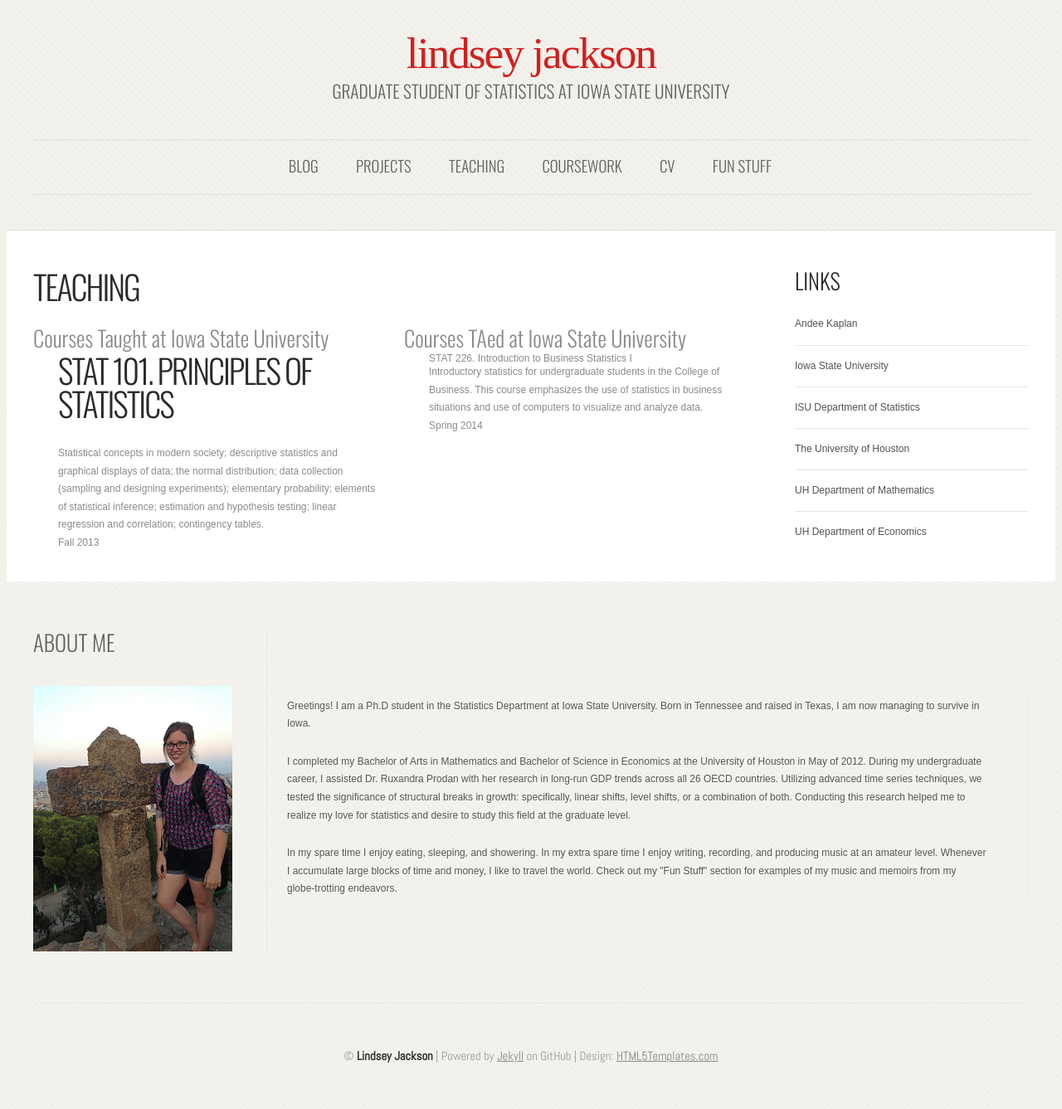
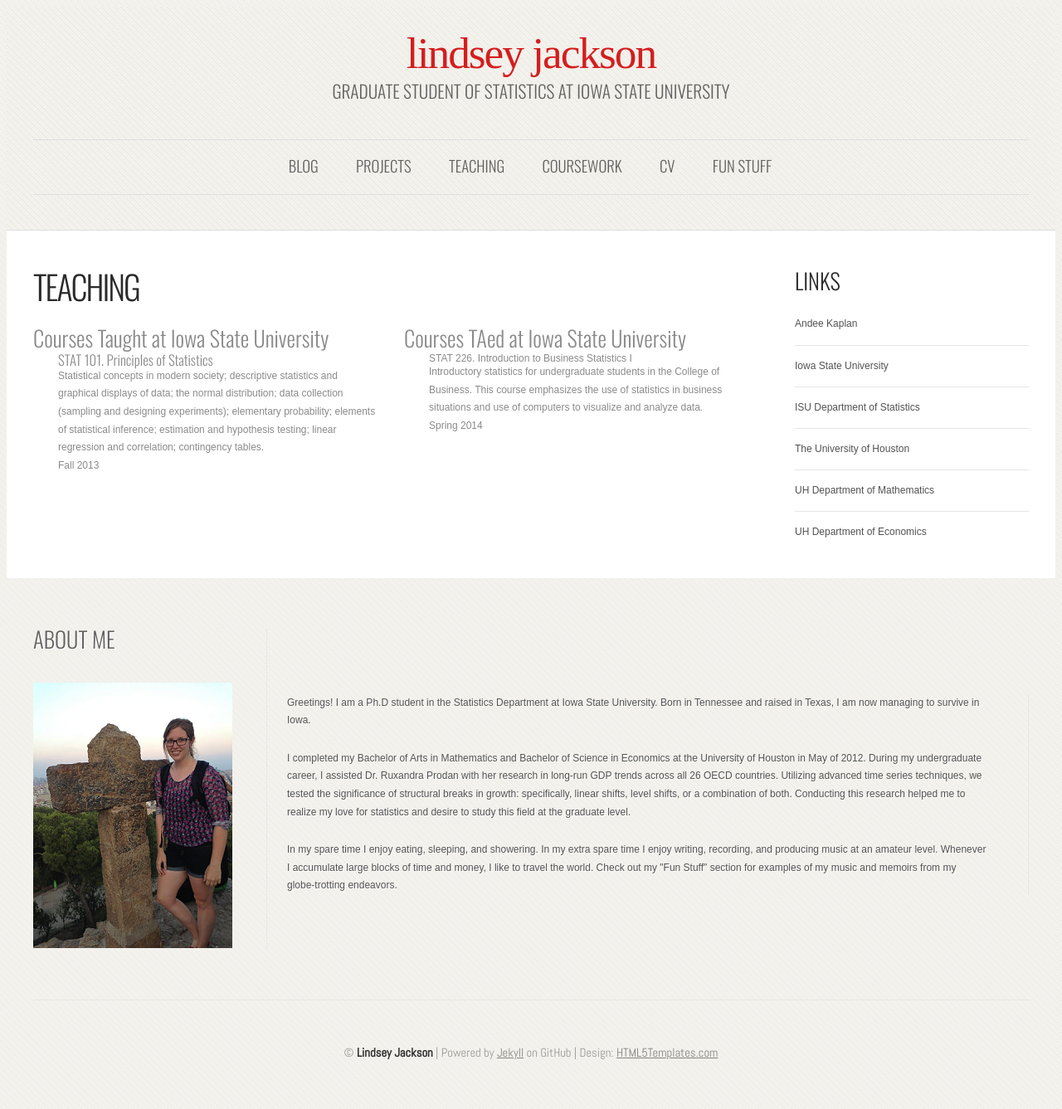
Before and after one commit to lmjackson/lmjackson.github.io, a Jekyll site: the page built from teaching.html, in a window 1280 px wide. Shown: the whole page at 83% size. Built offline with Jekyll 4.4.1, drawn with Linux system fonts in a browser that asks for light colours; some web fonts are replaced; Markdown is read by kramdown in place of the engine named in the settings.

Commit message:
h2NO. trying out h3

```diff
--- a/teaching.html
+++ b/teaching.html
@@ -7,7 +7,7 @@ title: Teaching
 <div id="duo1">
 <h1>Courses Taught at Iowa State University</h1>
         <div class="inner">
-                <h2>STAT 101. Principles of Statistics</h2>
+                <h3>STAT 101. Principles of Statistics</h3>
                 <p>
 					Statistical concepts in modern society; descriptive statistics and graphical displays of data; the normal distribution; data collection (sampling and designing experiments); elementary probability; elements of statistical inference; estimation and hypothesis testing; linear regression and correlation; contingency tables.                </p>
                 <p>
```
